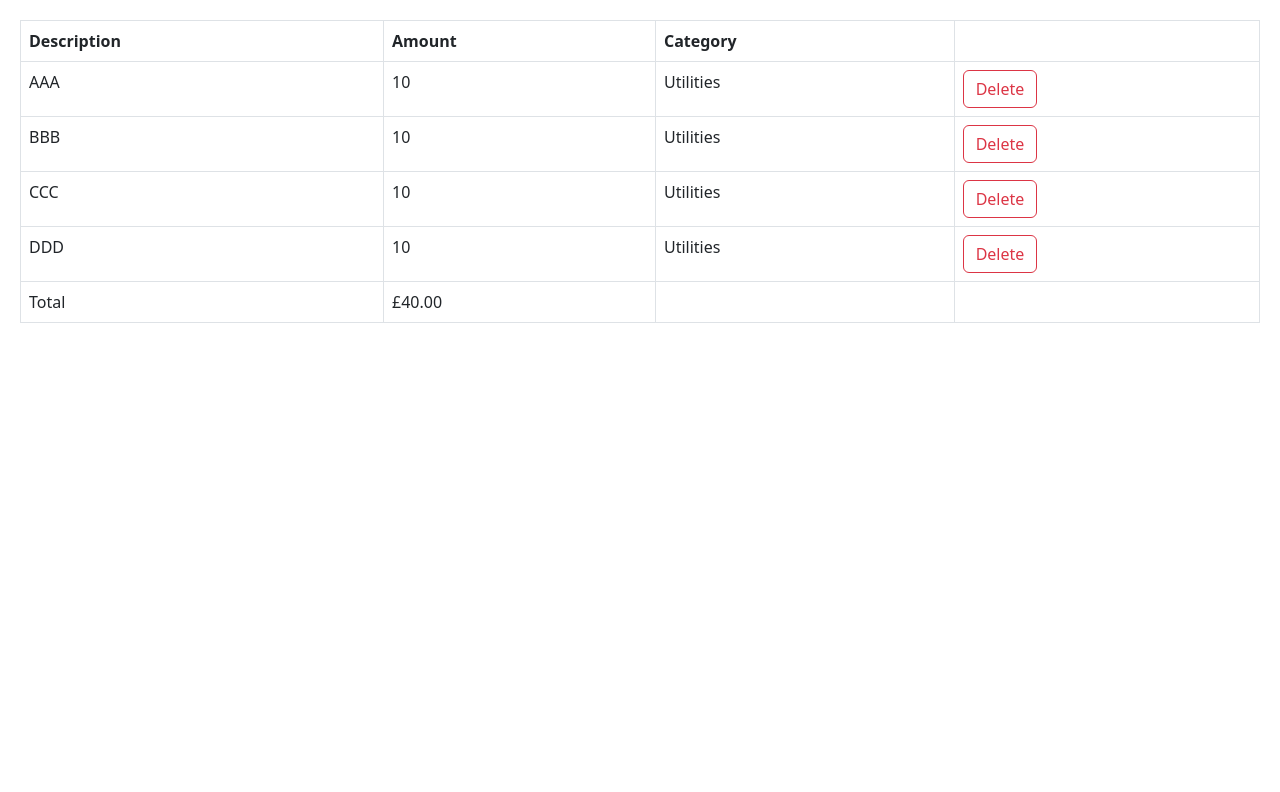
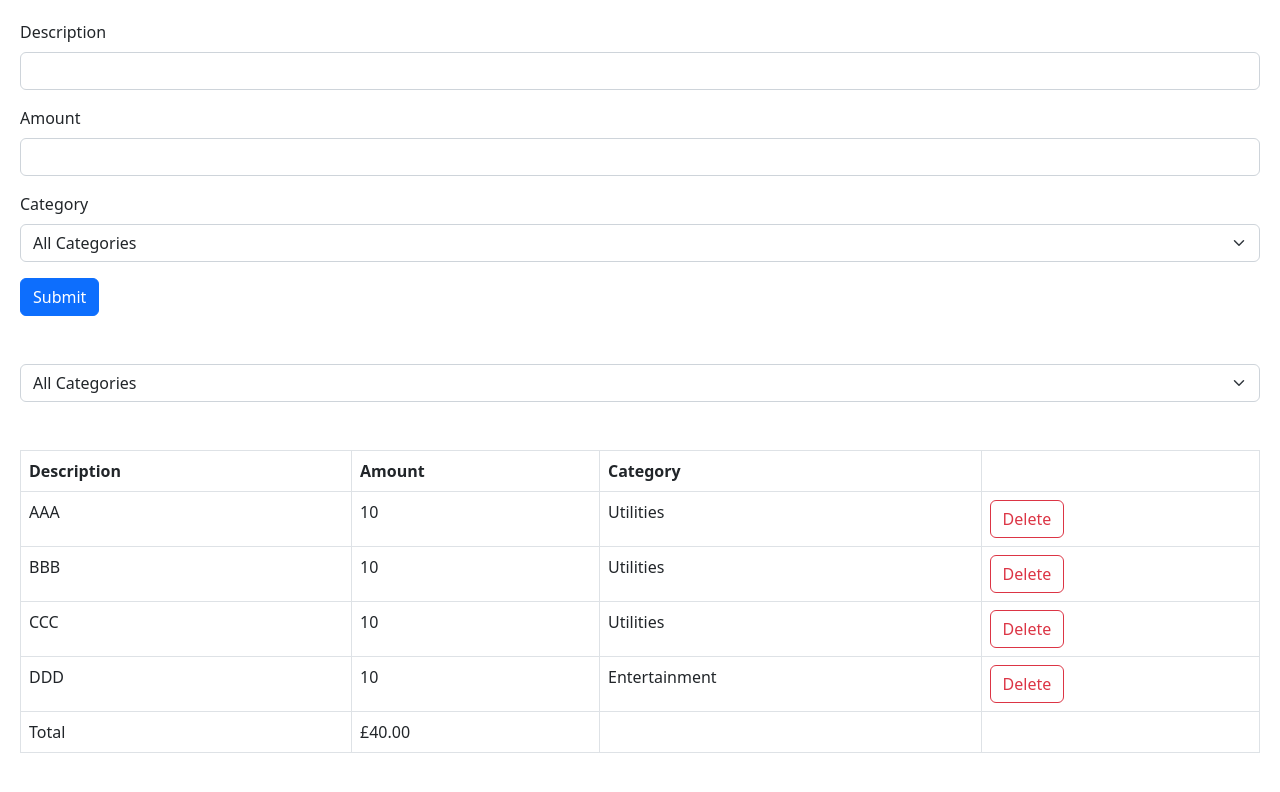
Before and after one commit to NaveenManjappa/react-playground, a React (Vite) app in the folder react-app/: page / in a window 1280 px wide. Shown: the top 792 px of the page. Built offline with nearby package versions, Linux system fonts and the light colour scheme.

Commit message:
react-app Expense tracker - building expense form

```diff
--- a/react-app/src/App.tsx
+++ b/react-app/src/App.tsx
@@ -15,7 +15,10 @@
 import ZodForm from "./components/ZodForm";
 import ExpenseTracker from "./components/ExpenseTracker";
 import ExpenseList from "./expense-tracker/components/ExpenseList";
+import ExpenseFilter from "./expense-tracker/components/ExpenseFilter";
+import ExpenseForm from "./expense-tracker/components/ExpenseForm";
 
+export const categories = ["Groceries", "Utilities", "Entertainment"];
 function App() {
   // const [alertVisible, setAlertVisibility] = useState(false);
   // const handleClose = () => setAlertVisibility(false);
@@ -40,29 +43,34 @@
     setPizza({ ...pizza, toppings: [...pizza.toppings, "Cheese"] });
   };
 
-  const [cart,setCart] = useState({
-    discount:0.1,
-    items:[
-      { id: 1,title:'Product 1',quantity:1},
-      { id:2, title:'Product 2',quantity:1}
-    ]
+  const [cart, setCart] = useState({
+    discount: 0.1,
+    items: [
+      { id: 1, title: "Product 1", quantity: 1 },
+      { id: 2, title: "Product 2", quantity: 1 },
+    ],
   });
 
   const updateCart = () => {
     setCart({
       ...cart,
-      items:cart.items.map(item => item.id === 1 ? { ...item,quantity:item.quantity+1}:item)
+      items: cart.items.map((item) =>
+        item.id === 1 ? { ...item, quantity: item.quantity + 1 } : item
+      ),
     });
-  }
+  };
 
-  const [expenses,setExpenses] =useState([
-    { id:1,description:'AAA',amount:10,category:'Utilities'},
-    { id:2,description:'BBB',amount:10,category:'Utilities'},
-    { id:3,description:'CCC',amount:10,category:'Utilities'},
-    { id:4,description:'DDD',amount:10,category:'Utilities'},
+  const [expenses, setExpenses] = useState([
+    { id: 1, description: "AAA", amount: 10, category: "Utilities" },
+    { id: 2, description: "BBB", amount: 10, category: "Utilities" },
+    { id: 3, description: "CCC", amount: 10, category: "Utilities" },
+    { id: 4, description: "DDD", amount: 10, category: "Entertainment" },
   ]);
 
-
+  const [selectedCategory, setSelectedCategory] = useState("");
+  const visibleExpenses = selectedCategory
+    ? expenses.filter((e) => e.category == selectedCategory)
+    : expenses;
   return (
     <div>
       {/* {alertVisible && (
@@ -107,8 +115,18 @@
 
     <ExpenseTracker />
 */}
-  <ExpenseList expenses={expenses} onDelete={(id) => setExpenses(expenses.filter(e => e.id !== id))}/>
-
+      <div className="mb-5">
+        <ExpenseForm />
+      </div>
+      <div className="mb-5">
+        <ExpenseFilter
+          onSelectCategory={(category) => setSelectedCategory(category)}
+        />
+      </div>
+      <ExpenseList
+        expenses={visibleExpenses}
+        onDelete={(id) => setExpenses(expenses.filter((e) => e.id !== id))}
+      />
     </div>
   );
 }
--- /dev/null
+++ b/react-app/src/expense-tracker/components/ExpenseFilter.tsx
@@ -0,0 +1,19 @@
+import { categories } from "../../App";
+interface Props {
+  onSelectCategory: (category: string) => void;
+}
+const ExpenseFilter = ({ onSelectCategory }: Props) => {
+  return (
+    <select
+      className="form-select"
+      onChange={(event) => onSelectCategory(event.target.value)}
+    >
+      <option value="">All Categories</option>
+      {categories.map((category) => (
+        <option value={category} key={category}>{category}</option>
+      ))}
+    </select>
+  );
+};
+
+export default ExpenseFilter;
--- /dev/null
+++ b/react-app/src/expense-tracker/components/ExpenseForm.tsx
@@ -0,0 +1,31 @@
+import React from "react";
+import { categories } from "../../App";
+
+const ExpenseForm = () => {
+  return (
+    <form action="">
+      <div className="mb-3">
+        <label htmlFor="description" className="form-label">Description</label>
+        <input id="description" type="text" className="form-control" />
+      </div>
+
+      <div className="mb-3">
+        <label htmlFor="amount" className="form-label">Amount</label>
+        <input id="amount" type="number" className="form-control" />
+      </div>
+
+      <div className="mb-3">
+        <label htmlFor="category" className="form-label">Category</label>
+        <select id="category" className="form-select">
+        <option value="">All Categories</option>
+          {categories.map((category) => (
+                  <option value={category} key={category}>{category}</option>
+                ))}
+        </select>
+      </div>
+      <button className="btn btn-primary">Submit</button>
+    </form>
+  );
+};
+
+export default ExpenseForm;
```
